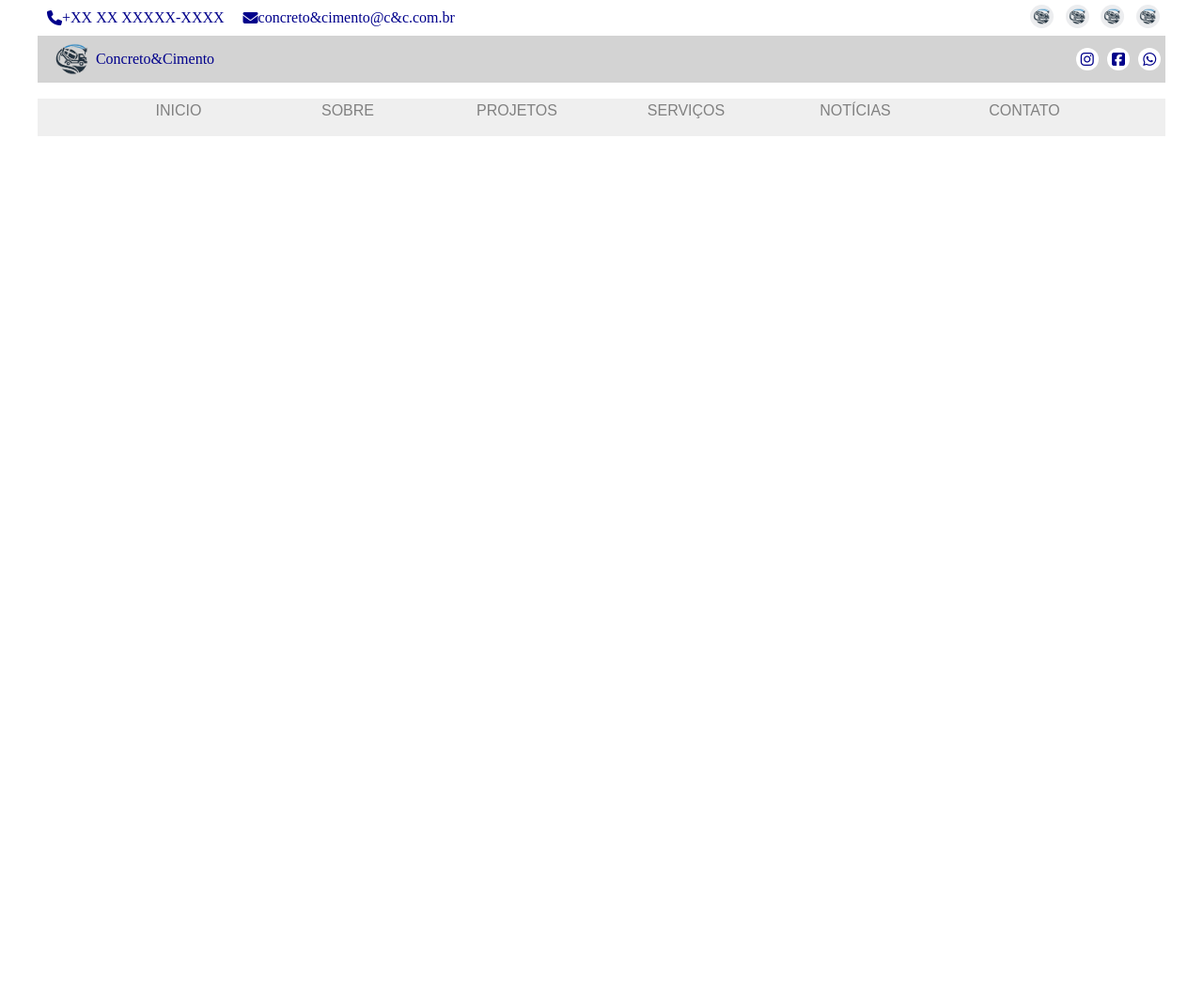
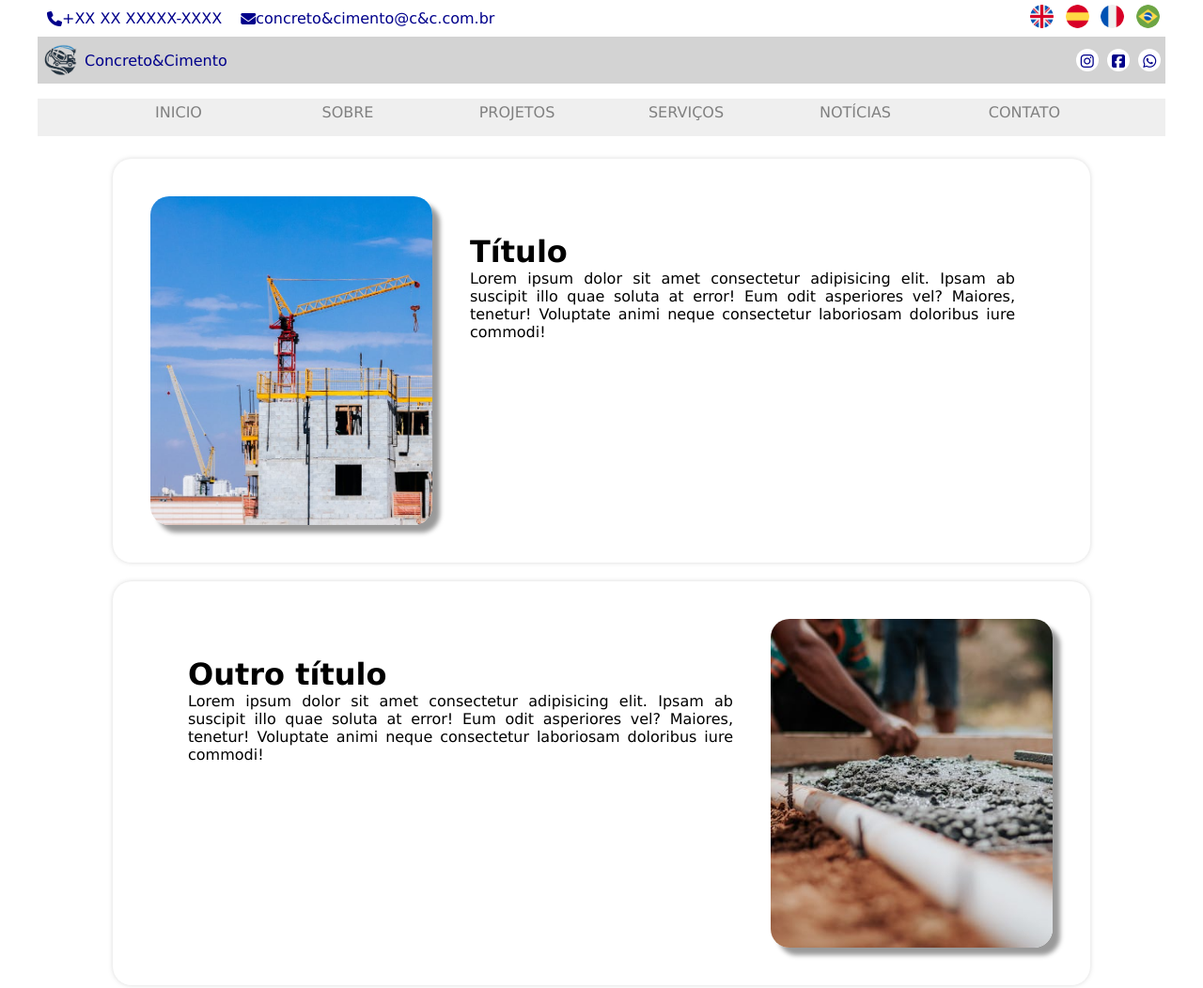
Before and after one commit to lucasspindoladecarvalho/prototipo-site-conjunto, a plain HTML site: page index.html in a window 1280 px wide. Shown: the whole page at 94% size. Before the commit the page ends 800 px from the top, so only its background shows below. Drawn offline with Linux system fonts and the light colour scheme.

Commit message:
adiçãodos cards no conteudo

```diff
--- a/index.html
+++ b/index.html
@@ -6,6 +6,7 @@
     <meta name="viewport" content="width=device-width, initial-scale=1.0">
     <title>Site Conjunto Concreto&Cimento</title>
     <link rel="stylesheet" href="src/css/style.css">
+    <link rel="shortcut icon" href="src/image/logo with concrete and cement theme.png" type="image/x-icon">
     <script src="https://kit.fontawesome.com/98e4def070.js" crossorigin="anonymous"></script>
 </head>
 
@@ -23,19 +24,19 @@
         </div>
         <div class="lingua-pagina">
             <a href="">
-                <img src="src/image/logo with concrete and cement theme.png" alt=""
+                <img src="src/image/img-in.png" alt="mudar idioma para inglês"
                     title="bandeira inglaterra lingua inglês">
             </a>
             <a href="">
-                <img src="src/image/logo with concrete and cement theme.png" alt=""
+                <img src="src/image/img-es.png" alt="mudar idioma para espanhol"
                     title="bandeira espanha lingua espanhol">
             </a>
             <a href="">
-                <img src="src/image/logo with concrete and cement theme.png" alt=""
+                <img src="src/image/img-fr.png" alt="mudar idioma para francês"
                     title="bandeira frança lingua francês">
             </a>
             <a href="">
-                <img src="src/image/logo with concrete and cement theme.png" alt=""
+                <img src="src/image/img-br.png" alt="mudar idioma para português"
                     title="bandeira brasil lingua português-BR">
             </a>
         </div>
@@ -56,6 +57,7 @@
             </ul>
         </div>
     </section>
+    <header>
         <div class="nav-bg"></div>
         <nav class="navbar">
             <a href="#"><div class="nav-btn">INICIO</div></a>
@@ -65,7 +67,22 @@
             <a href="#"><div class="nav-btn">NOTÍCIAS</div></a>
             <a href="#"><div class="nav-btn">CONTATO</div></a>
         </nav>
+    </header>
 
+    <div class="card">
+        <div class="banner img1"></div>
+        <div class="conteudo">
+            <h1>Título</h1>
+            <p>Lorem ipsum dolor sit amet consectetur adipisicing elit. Ipsam ab suscipit illo quae soluta at error! Eum odit asperiores vel? Maiores, tenetur! Voluptate animi neque consectetur laboriosam doloribus iure commodi!</p>
+        </div>
+    </div>
+    <div class="card">
+        <div class="conteudo">
+            <h1>Outro título</h1>
+            <p>Lorem ipsum dolor sit amet consectetur adipisicing elit. Ipsam ab suscipit illo quae soluta at error! Eum odit asperiores vel? Maiores, tenetur! Voluptate animi neque consectetur laboriosam doloribus iure commodi!</p>
+        </div>
+        <div class="banner img2"></div>
+    </div>
 </body>
 
 </html>
--- a/src/css/style.css
+++ b/src/css/style.css
@@ -1,6 +1,7 @@
 * {
     max-width: 1200px;
     margin: auto;
+    font-family: Verdana, Geneva, Tahoma, sans-serif;
 }
 
 a {
@@ -128,6 +129,9 @@ a {
     scale: 1;
     transition-duration: 0.6s;
 }
+
+/*NAVBAR*/
+
 .nav-bg{
     z-index: -1;
     position: absolute;
@@ -165,7 +169,7 @@ a {
     margin: 0;
     width: 120px;
     height: 50px;
-    transition: 100ms;
+    transition: 1000ms;
 }
 .nav-btn:before{
     position: absolute;
@@ -184,20 +188,24 @@ a {
     height: 0;
     border: solid 61px transparent;
     border-top: solid 10px yellow;
-    transition: 100ms;
+    transition: 1000ms;
 }
 .nav-btn::after{
+    z-index: -1;
     position: absolute;
     content: '';
+    opacity: 0;
     width: 0;
     height: 0;
     top: 99px;
-    margin-left: 120px;
+    margin-left: 100px;
     border: solid 3px transparent;
 }
 .nav-btn:hover:after{
+    z-index: -1;
     position: absolute;
     content: '';
+    opacity: 1;
     width: 0;
     height: 0;
     top: 99px;
@@ -205,5 +213,36 @@ a {
     border: solid 3px transparent;
     border-left: solid 3px rgb(170, 170, 0);
     border-bottom: solid 3px rgb(170, 170, 0);
-    transition: 500ms;
+    transition: 1000ms;
 }
+
+/* CARDS */
+
+.card{
+    display: flex;
+    width: 80%;
+    border-radius: 20px;
+    margin: 20px auto;
+    padding: 40px;
+    box-shadow: 0px 0px 5px rgba(128, 128, 128, 0.3);
+}
+.banner{
+    flex-shrink: 0;
+    width: 300px;
+    height: 350px;
+    border-radius: 20px;
+    box-shadow: 8px 8px 5px rgba(0, 0, 0, 0.4);
+    background-size: cover;
+}
+
+.conteudo{
+    margin: 40px;
+    text-align: justify;
+}
+.img1{
+    background-image: url(/prototipo-site-conjunto/src/image/img1.jpg);
+}
+
+.img2{
+    background-image: url(/prototipo-site-conjunto/src/image/img2.jpg);
+}
```
Also changed, not shown: src/image/bg-nav-btn.png (deleted), src/image/img-br.png (added), src/image/img-es.png (added), src/image/img-fr.png (added), src/image/img-in.png (added), src/image/img1.jpg (added), src/image/img2.jpg (added). Lines whose indentation alone changed are shown as unchanged.
